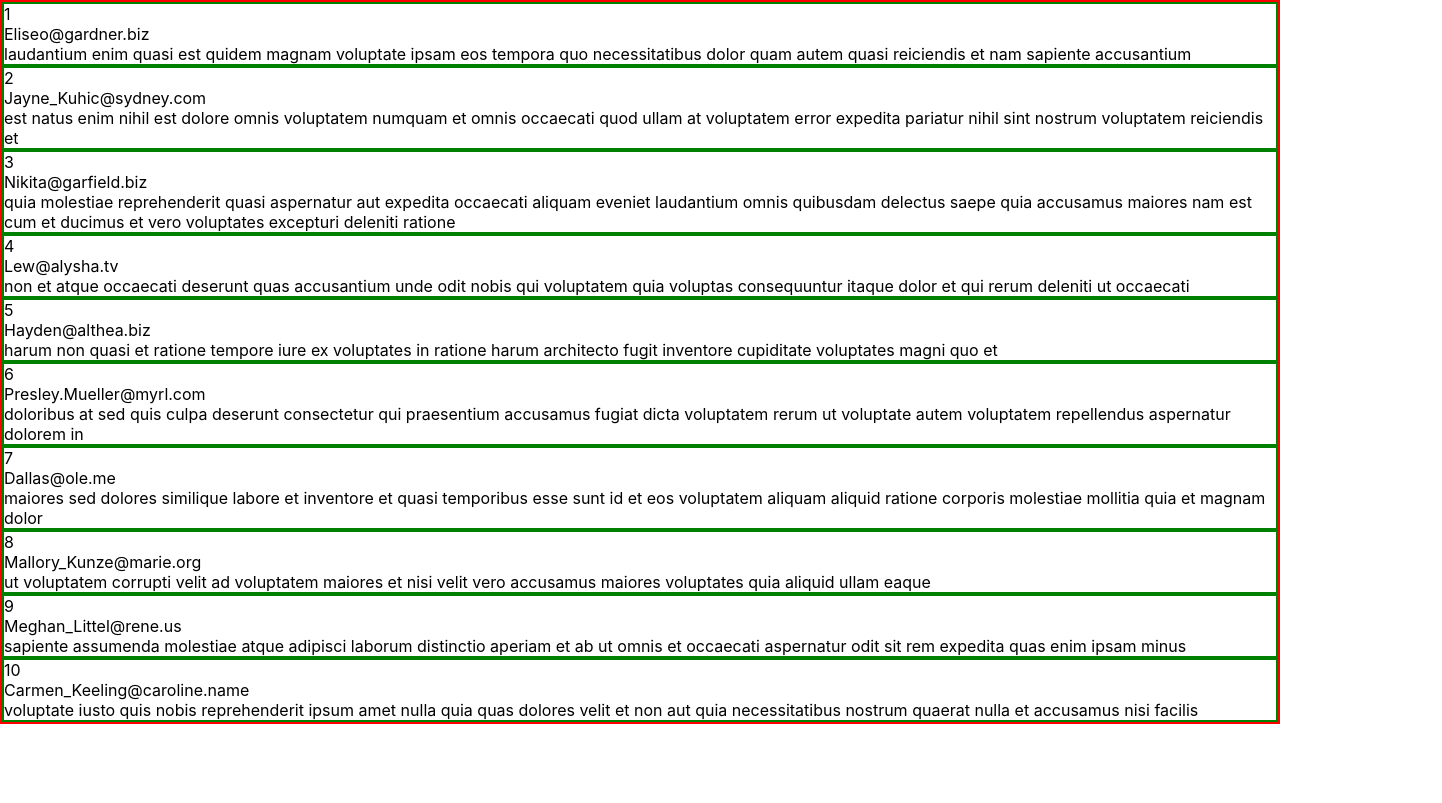
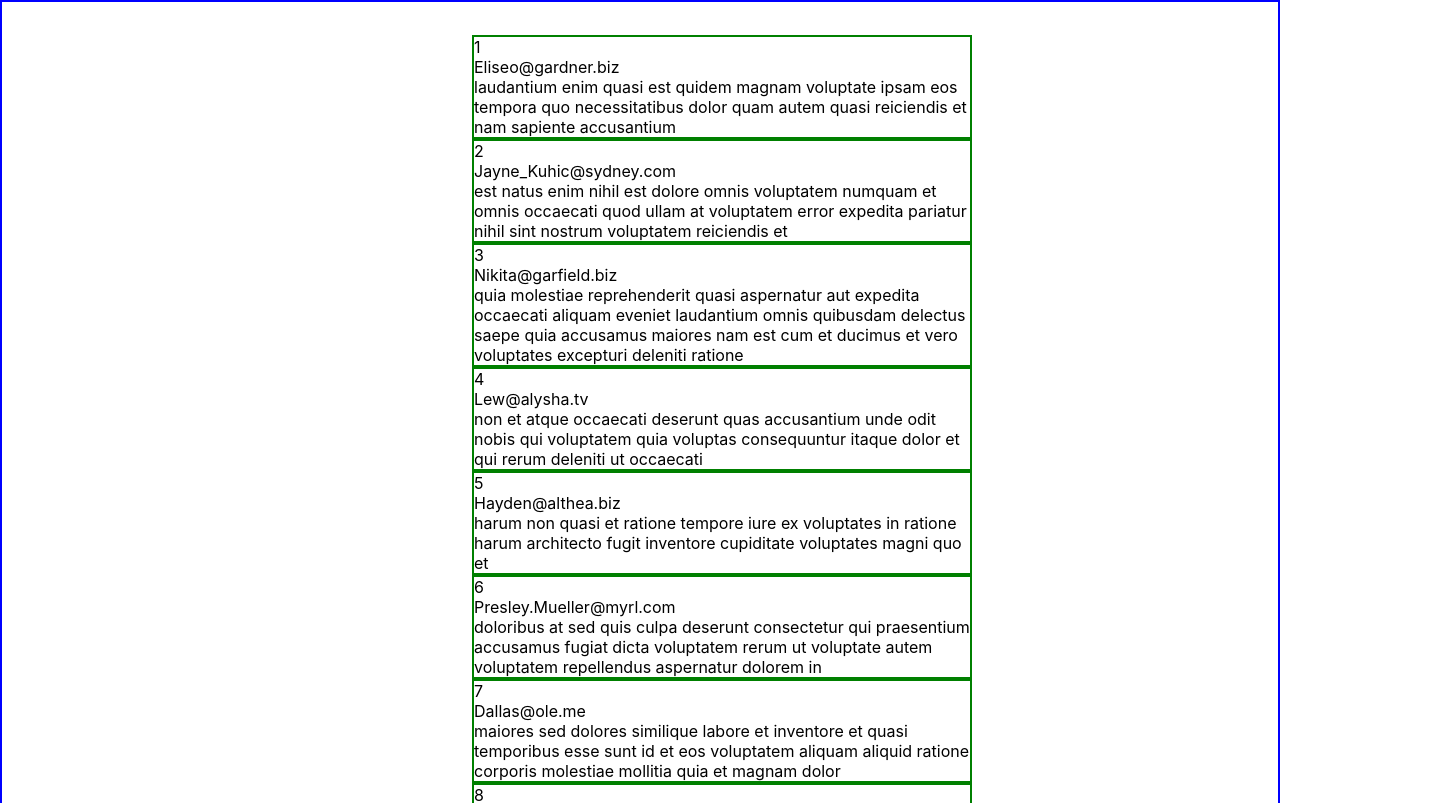
Before and after one commit to ha3158987/HayanMind_FE_assignment, a React (Create React App) app: page / in a window 1280 px wide. Shown: the top 803 px of the page, 1442 px wide, since content can reach past the window. Built offline with nearby package versions, Linux system fonts and the light colour scheme.

Commit message:
style: apply components style (#8)

```diff
--- a/package.json
+++ b/package.json
@@ -9,6 +9,7 @@
     "react": "^17.0.2",
     "react-dom": "^17.0.2",
     "react-scripts": "4.0.3",
+    "styled-components": "^5.3.0",
     "web-vitals": "^1.0.1"
   },
   "scripts": {
--- a/src/components/CardList/CardListContainer.jsx
+++ b/src/components/CardList/CardListContainer.jsx
@@ -1,4 +1,5 @@
 import { useState, useEffect } from "react";
+import styled from 'styled-components';
 
 // import API from "../util/API.js";
 import mock from '../util/mock.json';
@@ -25,4 +26,6 @@ const CardListContainer = () => {
   )
 }
 
+
+
 export default CardListContainer;
--- a/src/components/CardList/CardListPresenter.jsx
+++ b/src/components/CardList/CardListPresenter.jsx
@@ -6,13 +6,23 @@ const CardListPresenter = ({ cardListInfo }) => {
 
   return (
     <CardListPresenterLayout>
+      <CardListPresenterLayer>
       {cardListInfo.map((cardInfo) => <CardContainer cardInfo={cardInfo} />)}
+      </CardListPresenterLayer>
     </CardListPresenterLayout>
   )
 }
 
 const CardListPresenterLayout = styled.div`
-  border: 2px solid red;
+  border: 2px solid blue;
+`
+
+const CardListPresenterLayer = styled.div`
+  display: flex;
+  flex-direction: column;
+  margin: 0 auto;
+  width: 500px;
+  padding: 33px 470px 0 470px;
 `
 
 
```
Also changed, not shown: 2 other files (tests, documents, lock files or other folders).
